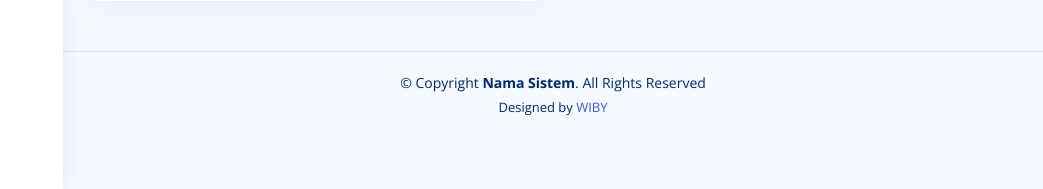
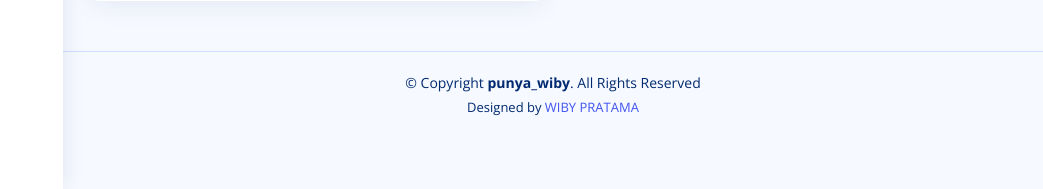
Before and after one commit to wibypratama/punya_wiby, a PHP site: page /form-kategori.php in a window 1280 px wide. Shown: the part 611-800 px from the top of the page, without its empty margins (237-1280 px from the left). Run offline with PHP 8.4, Linux system fonts and the light colour scheme; some libraries are stand-ins or nearby versions.

Commit message:
Membuat File h_user

```diff
--- a/form-kategori.php
+++ b/form-kategori.php
@@ -203,10 +203,10 @@
     <!-- ======= Footer ======= -->
     <footer id="footer" class="footer">
         <div class="copyright">
-            &copy; Copyright <strong><span>Nama Sistem</span></strong>. All Rights Reserved
+            &copy; Copyright <strong><span>punya_wiby</span></strong>. All Rights Reserved
         </div>
         <div class="credits">
-            Designed by <a href="">WIBY</a>
+            Designed by <a href="">WIBY PRATAMA</a>
         </div>
     </footer><!-- End Footer -->
 
```
Also changed, not shown: h_user.php (+2 -8 lines).
